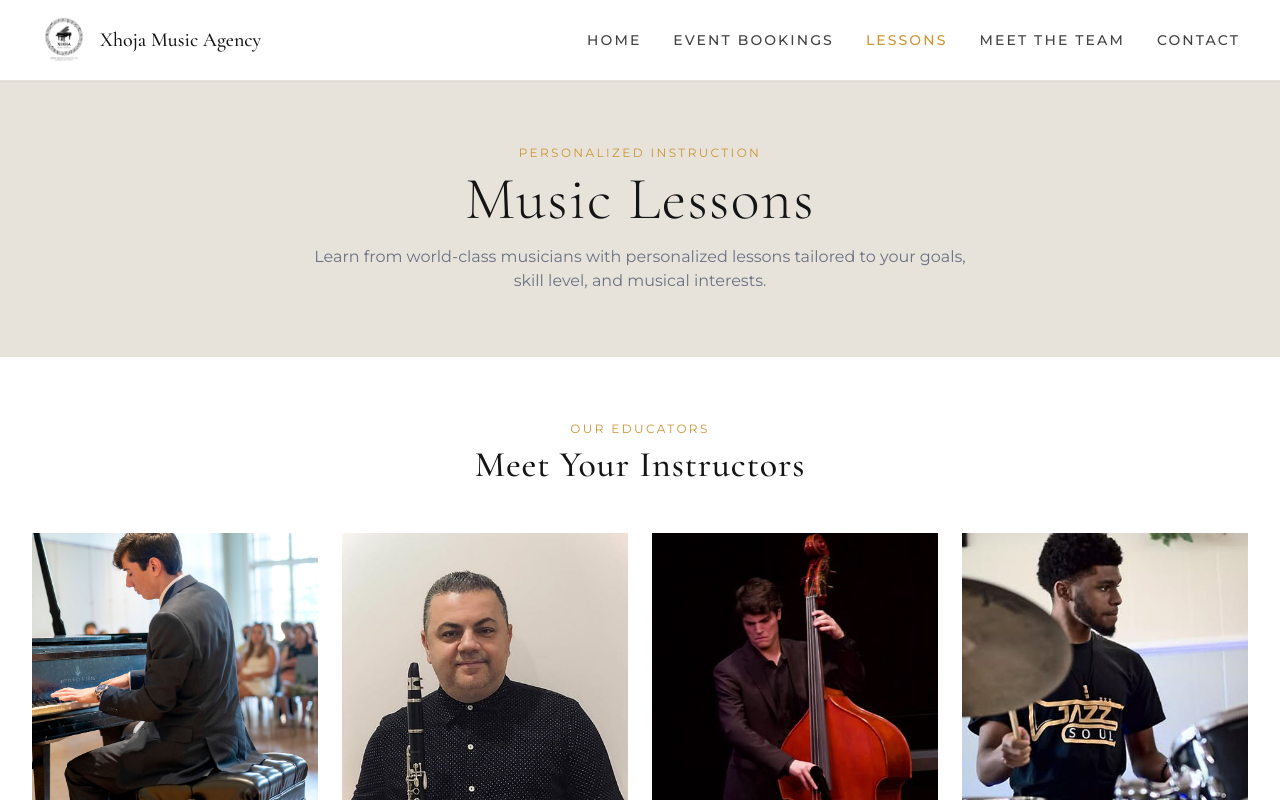
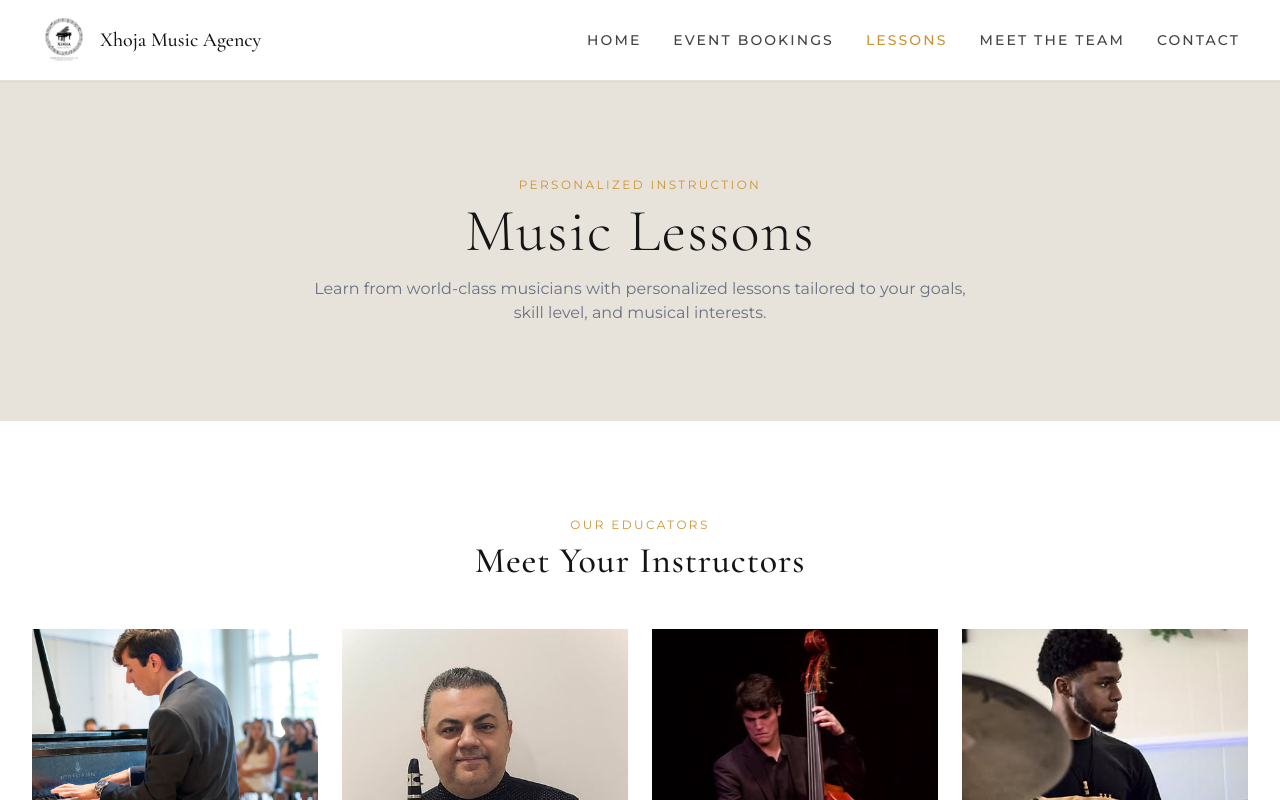
Before and after one commit to xhojamusicagency-cmd/xhoja-music-agency, a React (Vite) app: page /lessons in a window 1280 px wide. Shown: the top 800 px of the page. Built offline with nearby package versions, Linux system fonts and the light colour scheme.

Commit message:
Polish Lessons page: standardize section padding

```diff
--- a/src/pages/Lessons.tsx
+++ b/src/pages/Lessons.tsx
@@ -293,7 +293,7 @@ export default function Lessons() {
   return (
     <div>
       {/* Hero Section */}
-      <section id="music-lessons" className="bg-cream py-10 md:py-16">
+      <section id="music-lessons" className="bg-cream py-16 md:py-24">
         <div className="max-w-7xl mx-auto px-4 sm:px-6 lg:px-8 text-center">
           <p className="text-gold uppercase tracking-[2.4px] text-xs mb-2">PERSONALIZED INSTRUCTION</p>
           <h1 className="font-serif text-4xl sm:text-5xl md:text-6xl font-light leading-[1.1] tracking-[1.5px] mb-4">Music Lessons</h1>
@@ -304,7 +304,7 @@ export default function Lessons() {
       </section>
 
       {/* Meet Your Instructors Section */}
-      <section id="instructors" className="bg-white py-10 md:py-16">
+      <section id="instructors" className="bg-white py-16 md:py-24">
         <div className="max-w-7xl mx-auto px-4 sm:px-6 lg:px-8">
           <div className="text-center mb-12">
             <p className="text-gold uppercase tracking-[2.4px] text-xs mb-2">OUR EDUCATORS</p>
```
